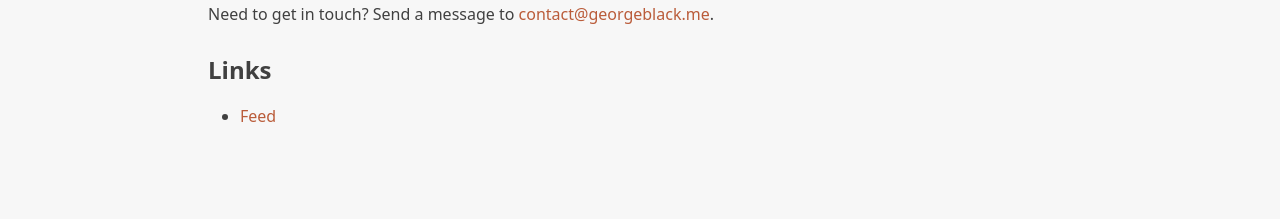
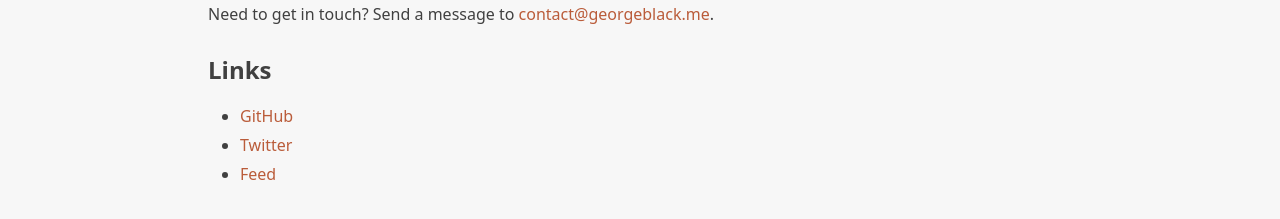
Before and after one commit to georgemblack/web, a Jekyll site: the page built from src/about.md, in a window 1280 px wide. Shown: the part 348-567 px from the top of the page. Built offline with Jekyll 4.4.1, drawn with Linux system fonts in a browser that asks for light colours; Markdown is read by kramdown in place of the engine named in the settings.

Commit message:
Add social links to about page

```diff
--- a/src/about.md
+++ b/src/about.md
@@ -13,4 +13,6 @@ I love anything involving teaching, training, tutoring, leading, sharing, and sp
 Need to get in touch? Send a message to [contact@georgeblack.me](mailto:contact@georgeblack.me).
 
 ## Links
+* [GitHub](https://github.com/georgemblack)
+* [Twitter](https://twitter.com/georgeblackm)
 * [Feed](https://georgeblack.me/feed.xml)
```
